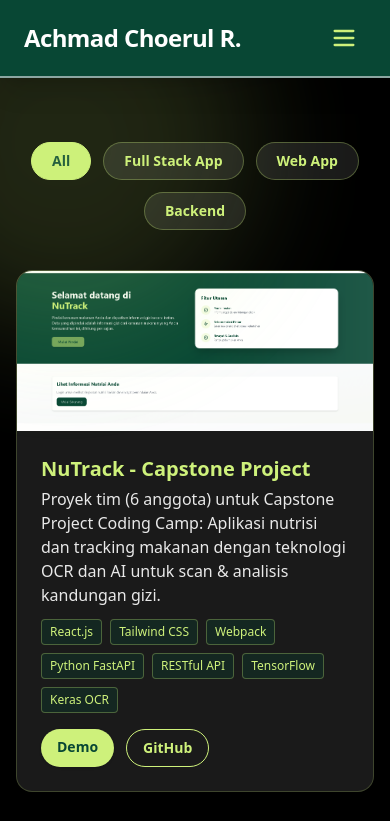
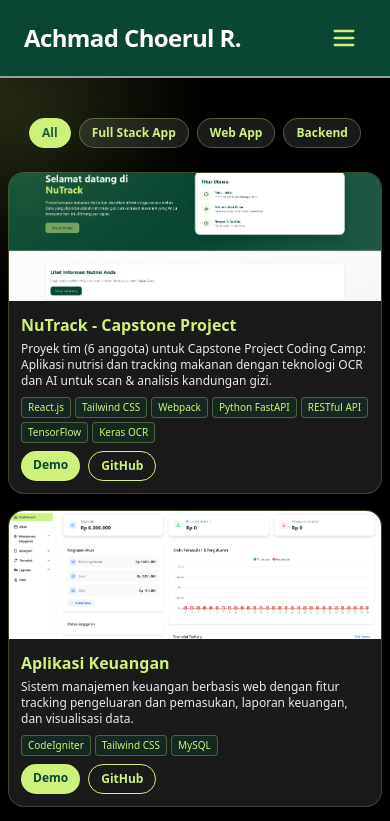
Before and after one commit to choerulram/My-Portfolio, a React (Vite) app: page /projects in a window 390 px wide. Shown: the top 821 px of the page. Built offline with nearby package versions, Linux system fonts and the light colour scheme.

Commit message:
style(project): memperbaiki UI mobile pada halaman project agar lebih responsif

```diff
--- a/src/pages/Projects.jsx
+++ b/src/pages/Projects.jsx
@@ -108,15 +108,15 @@ const Projects = () => {
 
   return (
     <div className="min-h-screen flex flex-col bg-dark text-light">
-      <main className="flex-1 flex flex-col items-center justify-center relative overflow-hidden py-16 px-4">
+      <main className="flex-1 flex flex-col items-center justify-center relative overflow-hidden py-10 md:py-16 px-2 md:px-4">
         <div className="max-w-6xl w-full mx-auto">
           {/* Filter */}
-          <div className="flex flex-wrap gap-3 justify-center mb-10">
+          <div className="flex flex-wrap gap-2 md:gap-3 justify-center mb-6 md:mb-10">
             {categories.map((cat) => (
               <button
                 key={cat}
                 onClick={() => setSelected(cat)}
-                className={`px-5 py-2 rounded-full font-semibold border transition backdrop-blur shadow-sm text-sm
+                className={`px-3 md:px-5 py-1.5 md:py-2 rounded-full font-semibold border transition backdrop-blur shadow-sm text-xs md:text-sm
                   ${
                     selected === cat
                       ? "bg-highlight text-main border-highlight"
@@ -128,7 +128,7 @@ const Projects = () => {
             ))}
           </div>
           {/* Project Grid */}
-          <div className="grid grid-cols-1 sm:grid-cols-2 lg:grid-cols-3 gap-8">
+          <div className="grid grid-cols-1 sm:grid-cols-2 lg:grid-cols-3 gap-4 md:gap-8">
             {filtered.map((project) => (
               <div
                 key={project.name}
@@ -137,32 +137,32 @@ const Projects = () => {
                 <img
                   src={project.img}
                   alt={project.name}
-                  className="w-full h-40 object-cover"
+                  className="w-full h-32 md:h-40 object-cover"
                 />
-                <div className="p-6 flex flex-col flex-1">
-                  <h3 className="text-xl font-bold text-highlight mb-1">
+                <div className="p-3 md:p-6 flex flex-col flex-1">
+                  <h3 className="text-base md:text-xl font-bold text-highlight mb-1">
                     {project.name}
                   </h3>
-                  <p className="text-base opacity-90 mb-3 flex-1">
+                  <p className="text-xs md:text-base opacity-90 mb-2 md:mb-3 flex-1">
                     {project.desc}
                   </p>
-                  <div className="flex flex-wrap gap-2 mb-4">
+                  <div className="flex flex-wrap gap-1 md:gap-2 mb-2 md:mb-4">
                     {project.tech.map((tech) => (
                       <span
                         key={tech}
-                        className="px-2 py-1 rounded bg-main/30 text-highlight border border-highlight/30 text-xs font-medium"
+                        className="px-1.5 md:px-2 py-0.5 md:py-1 rounded bg-main/30 text-highlight border border-highlight/30 text-[10px] md:text-xs font-medium"
                       >
                         {tech}
                       </span>
                     ))}
                   </div>
-                  <div className="flex gap-3 mt-auto">
+                  <div className="flex gap-2 md:gap-3 mt-auto">
                     {project.demo && (
                       <a
                         href={project.demo}
                         target="_blank"
                         rel="noopener noreferrer"
-                        className="px-4 py-2 rounded-full bg-highlight text-main font-semibold shadow hover:bg-secondary transition text-sm"
+                        className="px-3 md:px-4 py-1.5 md:py-2 rounded-full bg-highlight text-main font-semibold shadow hover:bg-secondary transition text-xs md:text-sm"
                       >
                         Demo
                       </a>
@@ -172,7 +172,7 @@ const Projects = () => {
                         href={project.github}
                         target="_blank"
                         rel="noopener noreferrer"
-                        className="px-4 py-2 rounded-full border border-highlight text-highlight font-semibold hover:bg-highlight hover:text-main transition text-sm"
+                        className="px-3 md:px-4 py-1.5 md:py-2 rounded-full border border-highlight text-highlight font-semibold hover:bg-highlight hover:text-main transition text-xs md:text-sm"
                       >
                         GitHub
                       </a>
@@ -185,8 +185,8 @@ const Projects = () => {
         </div>
         {/* Liquid Glass Background Effect */}
         <div className="absolute inset-0 z-0 pointer-events-none">
-          <div className="absolute -top-32 -left-32 w-96 h-96 bg-highlight/20 rounded-full blur-3xl animate-pulse" />
-          <div className="absolute bottom-0 right-0 w-80 h-80 bg-secondary/20 rounded-full blur-3xl animate-pulse" />
+          <div className="absolute -top-32 -left-32 w-64 h-64 md:w-96 md:h-96 bg-highlight/20 rounded-full blur-3xl animate-pulse" />
+          <div className="absolute bottom-0 right-0 w-44 h-44 md:w-80 md:h-80 bg-secondary/20 rounded-full blur-3xl animate-pulse" />
         </div>
       </main>
     </div>
```
